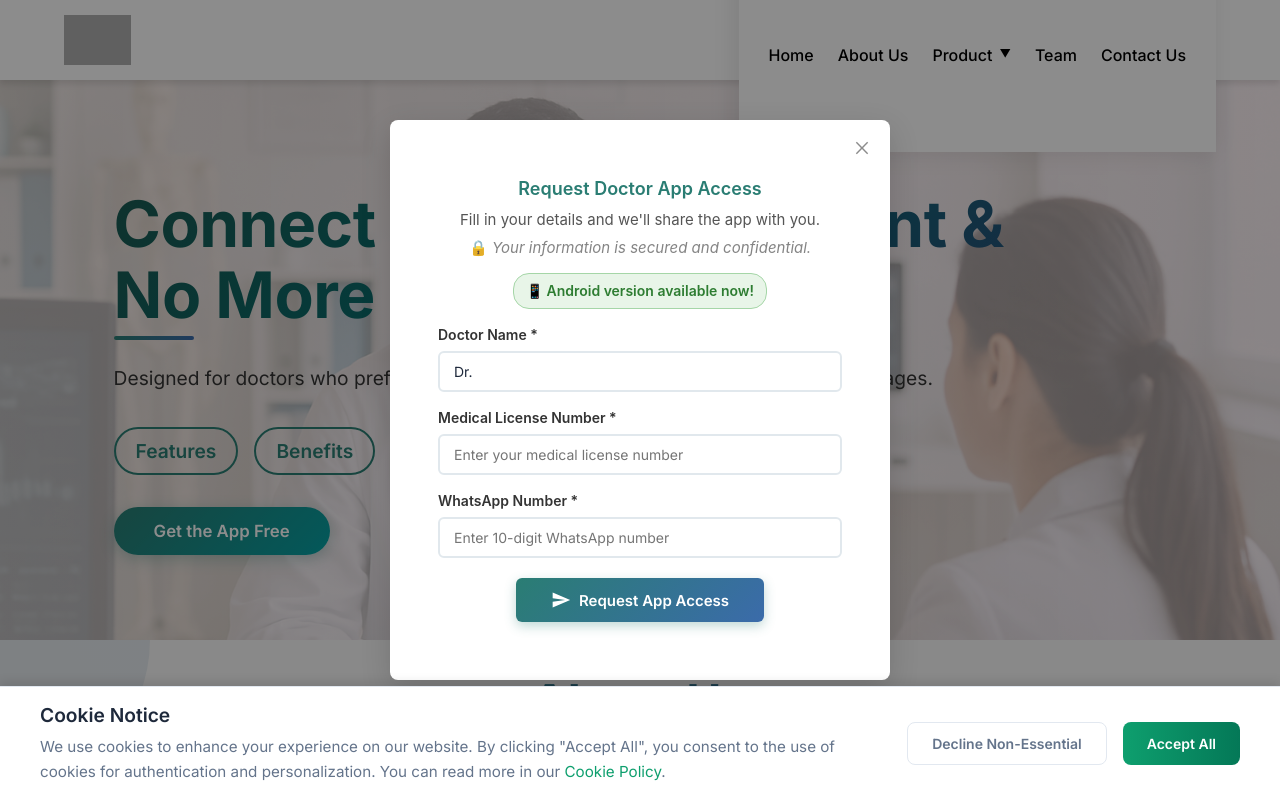
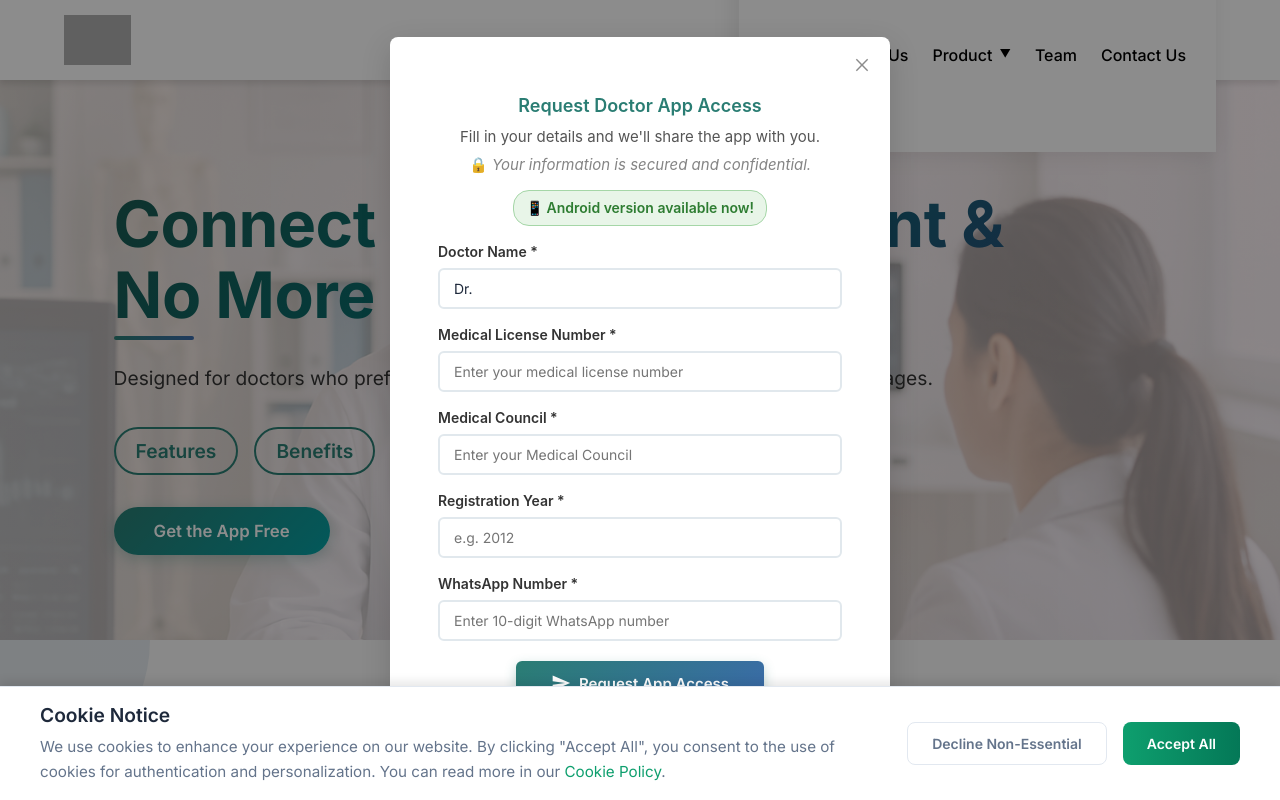
Before and after one commit to TellYouDoc/tellyoudoc-April19-25, a React (Vite) app: page / in a window 1280 px wide. Both pictures are taken after a click on the button "Get the App Free". Shown: the top 800 px of the page. Built offline with nearby package versions, Linux system fonts and the light colour scheme; grey boxes are pictures that could not be loaded.

Commit message:
Add medical council and registration year fields to doctor form with validation

```diff
--- a/src/pages/Home.jsx
+++ b/src/pages/Home.jsx
@@ -52,6 +52,8 @@ const Home = () => {
     doctorName: "Dr. ",
     licenseNumber: "",
     whatsappNumber: "",
+    medicalCouncil: "",
+    registrationYear: "",
   });
 
   // State for doctor form validation errors
@@ -250,6 +252,8 @@ const Home = () => {
       doctorName: "",
       licenseNumber: "",
       whatsappNumber: "",
+      medicalCouncil: "",
+      registrationYear: "",
     });
     setDoctorFormErrors({});
     setDoctorFormStatus({
@@ -298,6 +302,14 @@ const Home = () => {
         ...doctorFormData,
         [name]: cleanedLicense,
       });
+    }
+    // Registration year - only allow digits, max 4
+    else if (name === "registrationYear") {
+      const digitsOnly = value.replace(/\D/g, "").slice(0, 4);
+      setDoctorFormData({
+        ...doctorFormData,
+        [name]: digitsOnly,
+      });
     } else {
       setDoctorFormData({
         ...doctorFormData,
@@ -340,6 +352,24 @@ const Home = () => {
         "Please enter a valid 10-digit WhatsApp number";
     }
 
+    // Medical Council validation
+    if (!doctorFormData.medicalCouncil.trim()) {
+      newErrors.medicalCouncil = "Medical Council is required";
+    }
+
+    // Registration Year validation
+    const year = parseInt(doctorFormData.registrationYear, 10);
+    const currentYear = new Date().getFullYear();
+    if (!doctorFormData.registrationYear.trim()) {
+      newErrors.registrationYear = "Registration Year is required";
+    } else if (
+      !/^\d{4}$/.test(doctorFormData.registrationYear.trim()) ||
+      year < 1950 ||
+      year > currentYear
+    ) {
+      newErrors.registrationYear = `Enter a valid year (1950-${currentYear})`;
+    }
+
     setDoctorFormErrors(newErrors);
     return Object.keys(newErrors).length === 0;
   };
@@ -363,11 +393,14 @@ const Home = () => {
       const response = await apiService.doctorService.requestApp({
         doctorName: doctorFormData.doctorName.trim(),
         licenseNumber: doctorFormData.licenseNumber.trim(),
+        medicalCouncil: doctorFormData.medicalCouncil.trim(),
+        registrationYear: doctorFormData.registrationYear.trim(),
         whatsappNumber: doctorFormData.whatsappNumber.trim(),
       });
 
-      // Simulate API call for now
-      await new Promise((resolve) => setTimeout(resolve, 1000));
+      if (response.status !== 201 && response.status !== 200) {
+        throw new Error("Failed to submit doctor form");
+      }
 
       setDoctorFormStatus({
         isSubmitting: false,
@@ -458,7 +491,7 @@ const Home = () => {
                           ?.scrollIntoView({ behavior: "smooth" })
                       }
                     >
-                      How it works
+                      How it work
                     </button>
                     {/* <button
                       className="home-feature-button patient-button"
@@ -934,15 +967,29 @@ const Home = () => {
             style={{
               maxWidth: "1000px",
               margin: "0 auto",
-              padding: "0 40px",
+              padding: "0 20px",
               position: "relative",
               zIndex: 1,
             }}
           >
             {/* Benefits Layout - Simple Grid Design (like Features) */}
-            <div className="features-grid">
+            <div
+              className="features-grid"
+              style={{
+                display: "grid",
+                gap: "3rem",
+              }}
+            >
               {/* Benefit 1 */}
-              <div className="simple-feature">
+              <div
+                className="simple-feature"
+                style={{
+                  display: "flex",
+                  alignItems: "flex-start",
+                  gap: "1.2rem",
+                  width: "100%",
+                }}
+              >
                 <div
                   style={{
                     width: "60px",
@@ -989,7 +1036,15 @@ const Home = () => {
                 </div>
               </div>
               {/* Benefit 2 */}
-              <div className="simple-feature">
+              <div
+                className="simple-feature"
+                style={{
+                  display: "flex",
+                  alignItems: "flex-start",
+                  gap: "1.2rem",
+                  width: "100%",
+                }}
+              >
                 <div
                   style={{
                     width: "60px",
@@ -1034,7 +1089,15 @@ const Home = () => {
                 </div>
               </div>
               {/* Benefit 3 */}
-              <div className="simple-feature">
+              <div
+                className="simple-feature"
+                style={{
+                  display: "flex",
+                  alignItems: "flex-start",
+                  gap: "1.2rem",
+                  width: "100%",
+                }}
+              >
                 <div
                   style={{
                     width: "60px",
@@ -1079,7 +1142,15 @@ const Home = () => {
                 </div>
               </div>
               {/* Benefit 4 */}
-              <div className="simple-feature">
+              <div
+                className="simple-feature"
+                style={{
+                  display: "flex",
+                  alignItems: "flex-start",
+                  gap: "1.2rem",
+                  width: "100%",
+                }}
+              >
                 <div
                   style={{
                     width: "60px",
@@ -1158,7 +1229,7 @@ const Home = () => {
                 backgroundClip: "text",
               }}
             >
-              How it Works
+              How it Work
             </h2>
             <p
               style={{
@@ -1481,13 +1552,12 @@ const Home = () => {
             <p
               style={{
                 fontSize: "1.7rem",
-                color: "#666",
+                color: "#3b6baa",
                 textAlign: "center",
                 maxWidth: "650px",
                 margin: "1rem auto 3rem auto",
                 lineHeight: "1.6",
                 fontFamily: "Montserrat, sans-serif",
-                color: "#3b6baa",
                 fontWeight: "600",
                 fontStyle: "italic",
               }}
@@ -1516,6 +1586,7 @@ const Home = () => {
             >
               {/* FAQ Item 1 */}
               <div
+                className="faq-item"
                 style={{
                   background: "linear-gradient(145deg, #ffffff, #f8f9fa)",
                   borderRadius: "15px",
@@ -2938,6 +3009,107 @@ const Home = () => {
                 )}
               </div>
 
+              {/* Medical Council Field */}
+              <div style={{ marginBottom: "15px" }}>
+                <label
+                  htmlFor="medicalCouncil"
+                  style={{
+                    display: "block",
+                    marginBottom: "5px",
+                    fontWeight: "600",
+                    color: "#333",
+                    fontSize: "14px",
+                  }}
+                >
+                  Medical Council *
+                </label>
+                <input
+                  type="text"
+                  id="medicalCouncil"
+                  name="medicalCouncil"
+                  value={doctorFormData.medicalCouncil}
+                  onChange={handleDoctorFormChange}
+                  placeholder="Enter your Medical Council"
+                  style={{
+                    width: "100%",
+                    padding: "10px 14px",
+                    border: doctorFormErrors.medicalCouncil
+                      ? "2px solid #e74c3c"
+                      : "2px solid #e1e8ed",
+                    borderRadius: "6px",
+                    fontSize: "14px",
+                    transition: "all 0.3s ease",
+                    boxSizing: "border-box",
+                  }}
+                  onFocus={(e) => {
+                    if (!doctorFormErrors.medicalCouncil) {
+                      e.target.style.borderColor = "#2a7d73";
+                    }
+                  }}
+                  onBlur={(e) => {
+                    if (!doctorFormErrors.medicalCouncil) {
+                      e.target.style.borderColor = "#e1e8ed";
+                    }
+                  }}
+                />
+                {doctorFormErrors.medicalCouncil && (
+                  <div style={errorMessageStyle}>
+                    {doctorFormErrors.medicalCouncil}
+                  </div>
+                )}
+              </div>
+
+              {/* Registration Year Field */}
+              <div style={{ marginBottom: "15px" }}>
+                <label
+                  htmlFor="registrationYear"
+                  style={{
+                    display: "block",
+                    marginBottom: "5px",
+                    fontWeight: "600",
+                    color: "#333",
+                    fontSize: "14px",
+                  }}
+                >
+                  Registration Year *
+                </label>
+                <input
+                  type="text"
+                  id="registrationYear"
+                  name="registrationYear"
+                  value={doctorFormData.registrationYear}
+                  onChange={handleDoctorFormChange}
+                  placeholder="e.g. 2012"
+                  maxLength="4"
+                  style={{
+                    width: "100%",
+                    padding: "10px 14px",
+                    border: doctorFormErrors.registrationYear
+                      ? "2px solid #e74c3c"
+                      : "2px solid #e1e8ed",
+                    borderRadius: "6px",
+                    fontSize: "14px",
+                    transition: "all 0.3s ease",
+                    boxSizing: "border-box",
+                  }}
+                  onFocus={(e) => {
+                    if (!doctorFormErrors.registrationYear) {
+                      e.target.style.borderColor = "#2a7d73";
+                    }
+                  }}
+                  onBlur={(e) => {
+                    if (!doctorFormErrors.registrationYear) {
+                      e.target.style.borderColor = "#e1e8ed";
+                    }
+                  }}
+                />
+                {doctorFormErrors.registrationYear && (
+                  <div style={errorMessageStyle}>
+                    {doctorFormErrors.registrationYear}
+                  </div>
+                )}
+              </div>
+
               {/* WhatsApp Number Field */}
               <div style={{ marginBottom: "20px" }}>
                 <label
```
Lines whose indentation alone changed are shown as unchanged.
